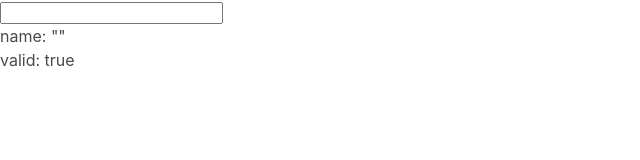
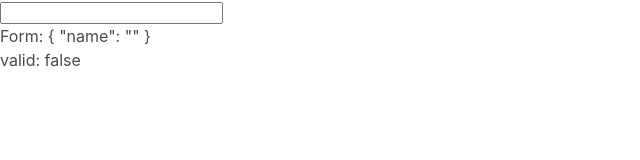
Before and after one commit to elPoeta/angular-reactive-form, an Angular app: page / in a window 1280 px wide. Shown: the top 160 px of the page, without its empty margins (0-640 px from the left). Built offline with nearby package versions, Linux system fonts and the light colour scheme.

Commit message:
add validators

```diff
--- a/src/app/Components/credit-card-form/credit-card-form.component.html
+++ b/src/app/Components/credit-card-form/credit-card-form.component.html
@@ -2,5 +2,5 @@
     <input formControlName='name'>
 </form>
 
-<div>name: {{ cardForm.value.name | json}}</div>
+<div>Form: {{ cardForm.value | json}}</div>
 <div>valid: {{cardForm.valid}}</div>
--- a/src/app/Components/credit-card-form/credit-card-form.component.ts
+++ b/src/app/Components/credit-card-form/credit-card-form.component.ts
@@ -1,5 +1,5 @@
 import { Component, OnInit } from '@angular/core';
-import { FormGroup, FormControl } from '@angular/forms';
+import { FormGroup, FormControl, Validators } from '@angular/forms';
 
 @Component({
   selector: 'app-credit-card-form',
@@ -8,7 +8,7 @@ import { FormGroup, FormControl } from '@angular/forms';
 })
 export class CreditCardFormComponent implements OnInit {
   cardForm = new FormGroup({
-    name: new FormControl('')
+    name: new FormControl('', [Validators.required, Validators.minLength(3)])
   })
   constructor() { }
 
```
